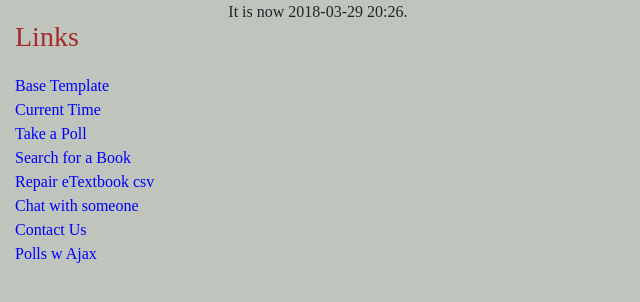
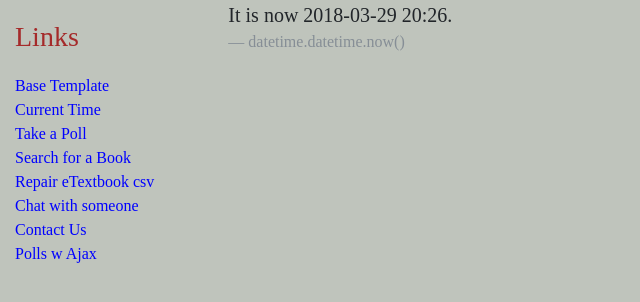
Before and after one commit to GarrettArm/TheDjangoBook, a Django app: page /current_date_now/ in a window 1280 px wide. Shown: the part 72-374 px from the top of the page, without its empty margins (0-640 px from the left). Run offline with Django 3.2, Linux system fonts and the light colour scheme; some libraries are stand-ins or nearby versions.

Commit message:
template sytling

```diff
--- a/mysite_project/templates/dateapp/current_datetime.html
+++ b/mysite_project/templates/dateapp/current_datetime.html
@@ -5,5 +5,10 @@
 {% block header %}Current time now{% endblock header %}
 
 {% block content %}
-    <p>It is now {{ current_datestuff }}.</p>
+<div>
+<blockquote class="blockquote blockquote-reverse">
+    <p class="mb-0">It is now {{ current_datestuff }}.</p>
+    <footer class="blockquote-footer">datetime.datetime.now()</footer>
+</blockquote>
+</div>
 {% endblock content %}
```
Also changed, not shown: mysite_project/templates/dateapp/future_datetime.html (deleted, +0 -9 lines).
